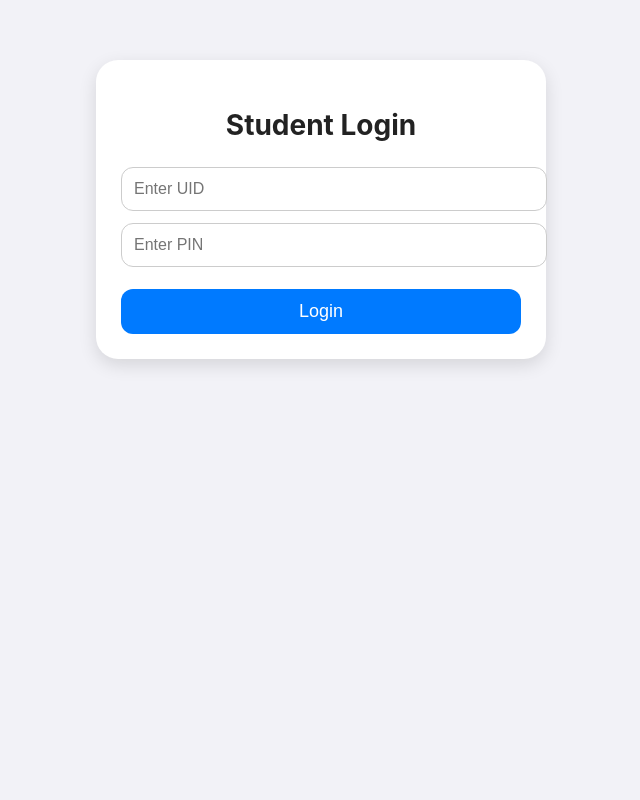
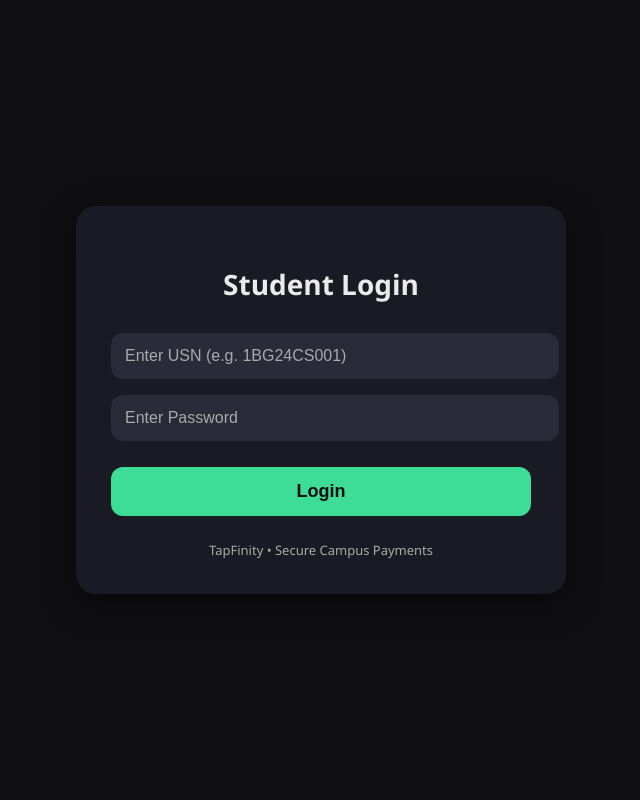
Before and after one commit to preetz-6/tapfinity-backed, a Flask app: page /student_login in a window 1280 px wide. Shown: the whole page, without its empty margins (319-959 px from the left). Run offline with Flask 3, Linux system fonts and the light colour scheme; some libraries are stand-ins or nearby versions.

Commit message:
Update student login form and functionality

```diff
--- a/templates/student_login.html
+++ b/templates/student_login.html
@@ -2,117 +2,140 @@
 <html>
 <head>
     <title>Student Login - TapFinity</title>
+    <meta name="viewport" content="width=device-width, initial-scale=1">
+
     <style>
         body {
             margin: 0;
-            background: #f2f2f7;
-            font-family: -apple-system, BlinkMacSystemFont, "Segoe UI", Roboto, sans-serif;
+            background: #0f0f12;
+            font-family: "Segoe UI", Roboto, sans-serif;
+            color: #eaeaea;
+            display: flex;
+            align-items: center;
+            justify-content: center;
+            height: 100vh;
         }
 
         .container {
-            max-width: 400px;
-            margin: auto;
-            padding: 25px;
-            margin-top: 60px;
-            background: white;
-            border-radius: 22px;
-            box-shadow: 0 6px 18px rgba(0,0,0,0.12);
+            width: 420px;
+            padding: 35px;
+            background: #1a1a25;
+            border-radius: 20px;
+            box-shadow: 0 10px 30px rgba(0,0,0,0.5);
         }
 
         h2 {
             text-align: center;
-            margin-bottom: 25px;
-            color: #222;
+            margin-bottom: 30px;
             font-size: 28px;
         }
 
         input {
             width: 100%;
-            padding: 12px;
-            margin-bottom: 12px;
+            padding: 14px;
+            margin-bottom: 16px;
             border-radius: 12px;
-            border: 1px solid #ccc;
+            border: none;
+            outline: none;
+            background: #2a2a38;
+            color: #fff;
             font-size: 16px;
+        }
+
+        input::placeholder {
+            color: #aaa;
         }
 
         button {
             width: 100%;
-            padding: 12px;
-            background: #007aff;
-            color: white;
+            padding: 14px;
+            background: #3ddc97;
+            color: #0f0f12;
             border: none;
             border-radius: 12px;
             font-size: 18px;
+            font-weight: 600;
             cursor: pointer;
             margin-top: 10px;
         }
 
         button:hover {
-            background: #005fcc;
+            background: #2fc489;
         }
 
         .msg {
-            margin-top: 10px;
-            font-size: 15px;
-            padding: 10px;
+            margin-top: 15px;
+            font-size: 14px;
+            padding: 12px;
             border-radius: 10px;
             display: none;
         }
 
         .error {
-            background: #ffe6e6;
-            color: #b00020;
+            background: #2a1c1c;
+            color: #ff6b6b;
+        }
+
+        .footer {
+            text-align: center;
+            margin-top: 25px;
+            font-size: 13px;
+            color: #aaa;
         }
     </style>
 </head>
+
 <body>
 
 <div class="container">
     <h2>Student Login</h2>
 
-    <input id="uid" type="text" placeholder="Enter UID">
-    <input id="pin" type="password" placeholder="Enter PIN">
+    <input id="usn" type="text" placeholder="Enter USN (e.g. 1BG24CS001)">
+    <input id="password" type="password" placeholder="Enter Password">
 
     <button onclick="loginStudent()">Login</button>
 
     <div id="error_box" class="msg error"></div>
+
+    <div class="footer">
+        TapFinity • Secure Campus Payments
+    </div>
 </div>
 
 <script>
-// 🔥 IMPORTANT — Render backend URL
 const BASE = "https://tapfinity-backed.onrender.com";
 
 function showError(msg) {
-    let e = document.getElementById("error_box");
-    e.style.display = "block";
-    e.textContent = msg;
+    const box = document.getElementById("error_box");
+    box.style.display = "block";
+    box.textContent = msg;
 }
 
 function loginStudent() {
-    let uid = document.getElementById("uid").value.trim().toUpperCase();
-    let pin = document.getElementById("pin").value.trim();
+    const usn = document.getElementById("usn").value.trim().toUpperCase();
+    const password = document.getElementById("password").value;
 
-    if (!uid || !pin) {
-        showError("Please enter UID and PIN");
+    if (!usn || !password) {
+        showError("Please enter USN and password");
         return;
     }
 
-    fetch(BASE + "/api/login", {
+    fetch(`${BASE}/api/login`, {
         method: "POST",
         headers: { "Content-Type": "application/json" },
-        body: JSON.stringify({ uid, pin })
+        body: JSON.stringify({ usn, password })
     })
-    .then(r => r.json())
-    .then(d => {
-        if (d.status === "success") {
-            window.location.href = "/student?uid=" + uid;
+    .then(res => res.json())
+    .then(data => {
+        if (data.status === "success") {
+            // TEMP: redirect with USN (later we’ll move to sessions)
+            window.location.href = `/student?usn=${usn}`;
         } else {
-            showError(d.message);
+            showError(data.message || "Login failed");
         }
     })
-    .catch(err => {
-        showError("Network error");
-        console.log(err);
+    .catch(() => {
+        showError("Network error. Try again.");
     });
 }
 </script>
```
